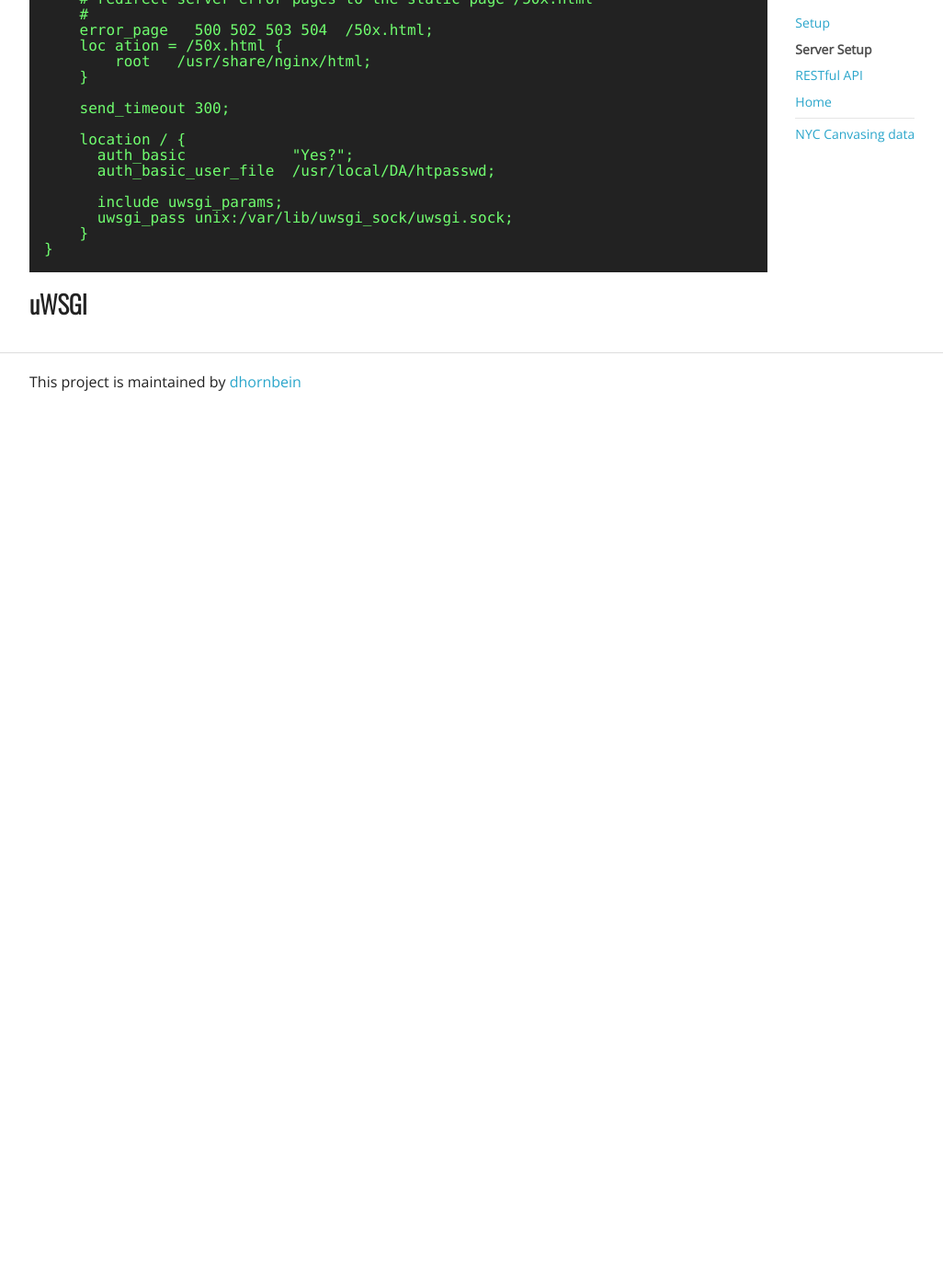
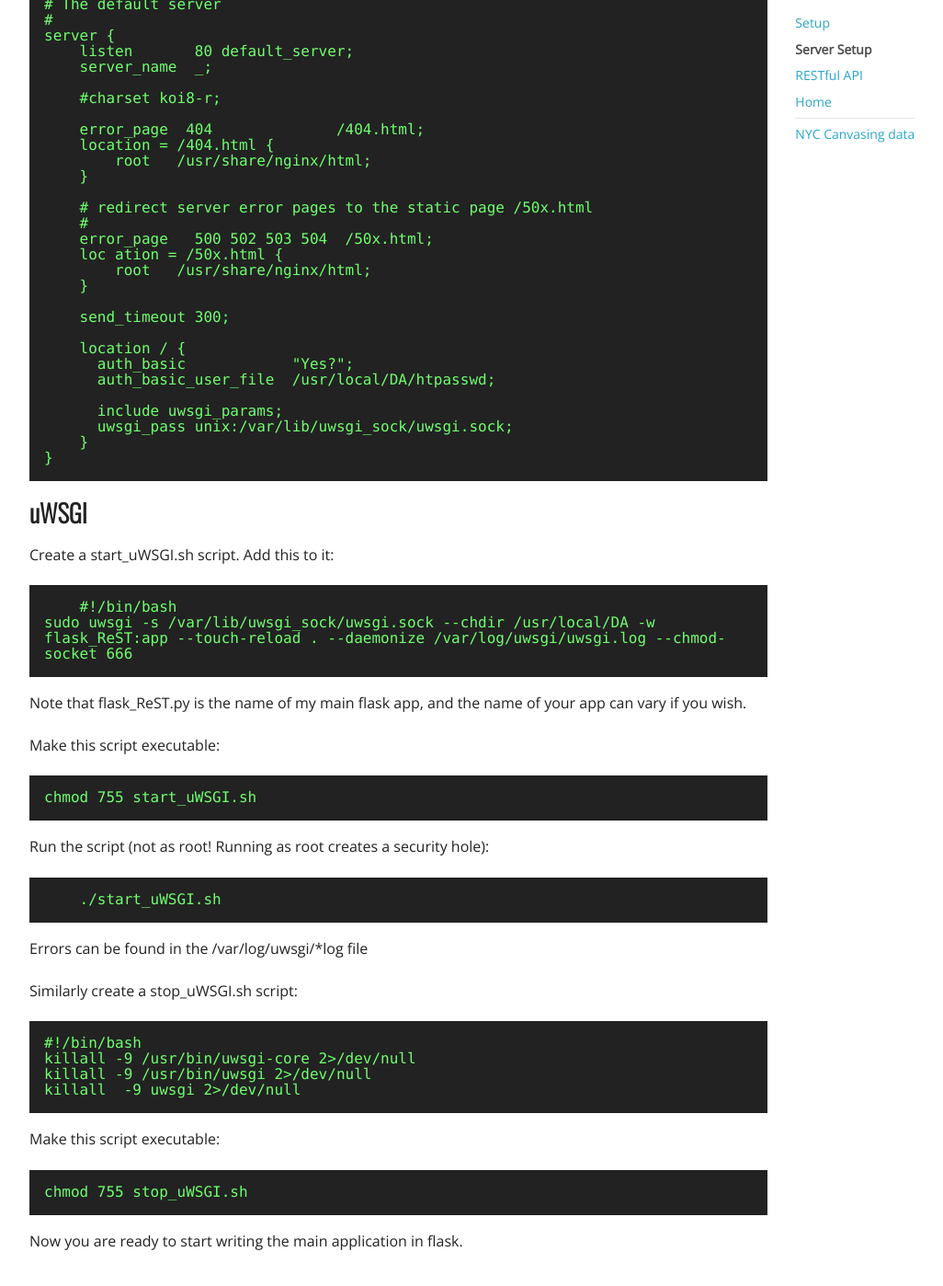
Before and after one commit to dhornbein/DataAnywhere, a Jekyll site: the page built from server_setup.md, in a window 1280 px wide and 1400 px high, scrolled down 3411 px. Shown: the whole window at 92% size, without its empty margins (123-1149 px from the left). Built offline with Jekyll 4.4.1, drawn with Linux system fonts in a browser that asks for light colours; nearby versions of some CDN libraries; before the commit the page ends 3860 px from its top, so only the background shows below that; some of the changed text lies outside the part shown.

Commit message:
server notes

```diff
--- a/server_setup.md
+++ b/server_setup.md
@@ -87,6 +87,11 @@
 
 	yum -y install httpd-tools (or apt-get install apache2-tools)
 
+### iptables
+
+On Fedora, run a utility called system-config-firewall. The only open inbound ports should be 22 and 80.
+On Ubuntu, the ufw utility can be used.
+
 ## Application setup
 
 Create a directory under /usr/local. Call it DA, DataAnywhere, app, whatever you wish:
@@ -107,13 +112,18 @@
 
 	sudo htpasswd ./htpasswd another_username
 
-### prep for nginx
+### prep for nginx and uWSGI
+
+This is necessary so that we can run uWSGI as a user other than root, and that nginx can route requests to uWSGI as they come in
+
+	mkdir /var/log/uwsgi
+	chown root:dev /var/log/uwsgi
+        chmod g+w /var/log/uwsgi
 
 	mkdir /var/lib/uwsgi_sock
+	chown root:dev /var/lib/uwsgi_sock
+        chmod g+w /var/lib/uwsgi_sock
 
-	chown root:dev /var/lib/uwsgi_sock
-
-        chmod g+w /var/lib/uwsgi_sock
 
 ### nginx
 
@@ -153,3 +163,33 @@
 	}
 
 ### uWSGI
+
+Create a start_uWSGI.sh script. Add this to it:
+
+        #!/bin/bash
+	sudo uwsgi -s /var/lib/uwsgi_sock/uwsgi.sock --chdir /usr/local/DA -w flask_ReST:app --touch-reload . --daemonize /var/log/uwsgi/uwsgi.log --chmod-socket 666
+
+Note that flask_ReST.py is the name of my main flask app, and the name of your app can vary if you wish.
+
+Make this script executable:
+
+	chmod 755 start_uWSGI.sh
+
+Run the script (not as root! Running as root creates a security hole):
+
+        ./start_uWSGI.sh
+
+Errors can be found in the /var/log/uwsgi/*log file
+
+Similarly create a stop_uWSGI.sh script:
+
+	#!/bin/bash
+	killall -9 /usr/bin/uwsgi-core 2>/dev/null
+	killall -9 /usr/bin/uwsgi 2>/dev/null
+	killall	 -9 uwsgi 2>/dev/null
+
+Make this script executable:
+
+	chmod 755 stop_uWSGI.sh
+
+Now you are ready to start writing the main application in flask.
```
